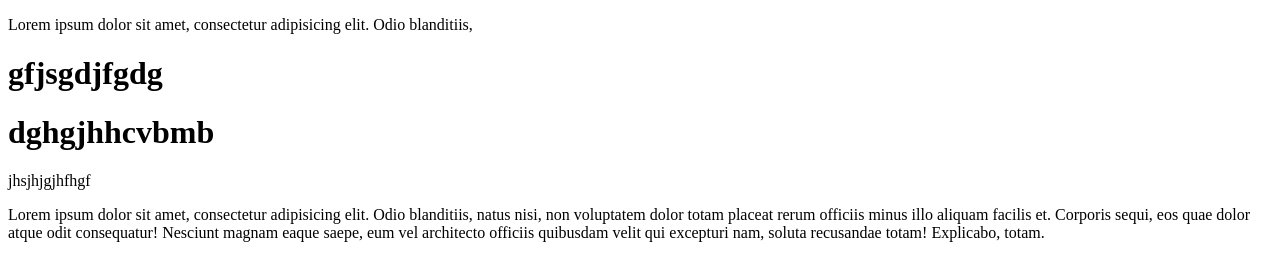
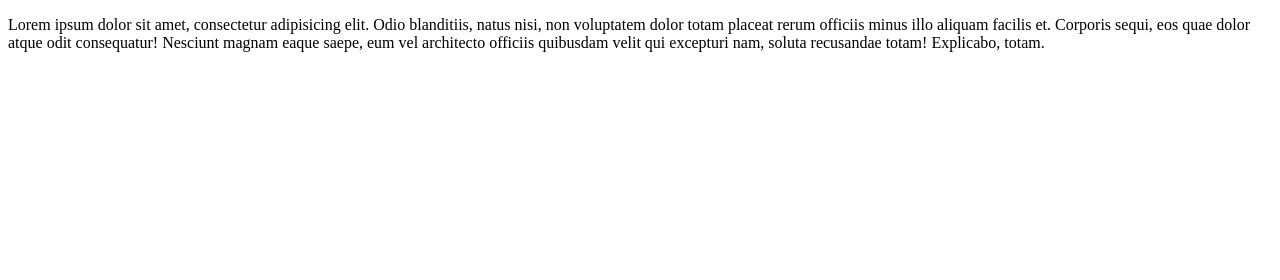
Before and after one commit to HarshalGhadiya/GitBashTesting, a plain HTML site: page index.html in a window 1280 px wide. Drawn offline with Linux system fonts and the light colour scheme.

Commit message:
dsdfdsgf

```diff
--- a/index.html
+++ b/index.html
@@ -9,12 +9,6 @@
   <body>
     <p>
       Lorem ipsum dolor sit amet, consectetur adipisicing elit. Odio blanditiis,
-    </p>
-    <h1>gfjsgdjfgdg</h1>
-    <h1>dghgjhhcvbmb</h1>
-    <p>jhsjhjgjhfhgf</p>
-    <p>
-      Lorem ipsum dolor sit amet, consectetur adipisicing elit. Odio blanditiis,
       natus nisi, non voluptatem dolor totam placeat rerum officiis minus illo
       aliquam facilis et. Corporis sequi, eos quae dolor atque odit consequatur!
       Nesciunt magnam eaque saepe, eum vel architecto officiis quibusdam velit
```
